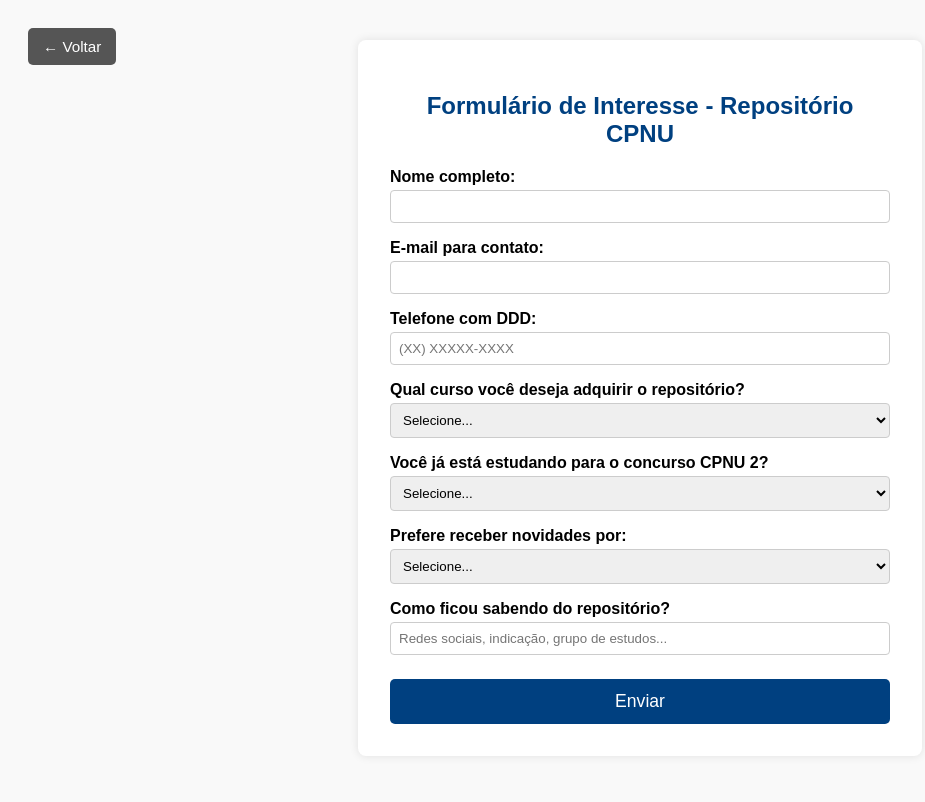
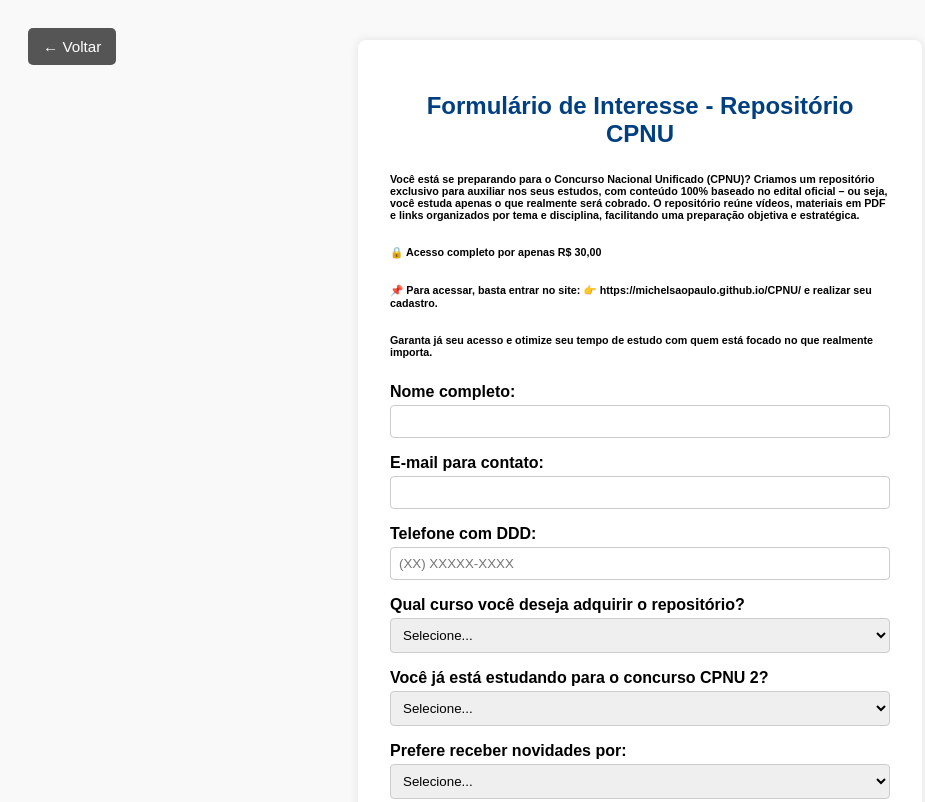
Before and after one commit to MichelSaoPaulo/CPNU, a plain HTML site: page cadastro.html in a window 1280 px wide. Shown: the top 802 px of the page, without its empty margins (0-925 px from the left). Drawn offline with Linux system fonts and the light colour scheme.

Commit message:
Update cadastro.html

```diff
--- a/cadastro.html
+++ b/cadastro.html
@@ -79,6 +79,20 @@
   >
     <h2>Formulário de Interesse - Repositório CPNU</h2>
 
+    <h6>Você está se preparando para o Concurso Nacional Unificado (CPNU)?
+Criamos um repositório exclusivo para auxiliar nos seus estudos, com conteúdo 100% baseado no edital oficial – ou seja, você estuda apenas o que realmente será cobrado.
+
+O repositório reúne vídeos, materiais em PDF e links organizados por tema e disciplina, facilitando uma preparação objetiva e estratégica.</h6>
+
+<h6>🔒 Acesso completo por apenas R$ 30,00</h6>
+
+<h6>📌 Para acessar, basta entrar no site:
+👉 https://michelsaopaulo.github.io/CPNU/
+e realizar seu cadastro.</h6>
+
+<h6>Garanta já seu acesso e otimize seu tempo de estudo com quem está focado no que realmente importa.</h6>
+
+
     <label for="nome">Nome completo:</label>
     <input type="text" id="nome" name="entry.701935960" required />
 
```
